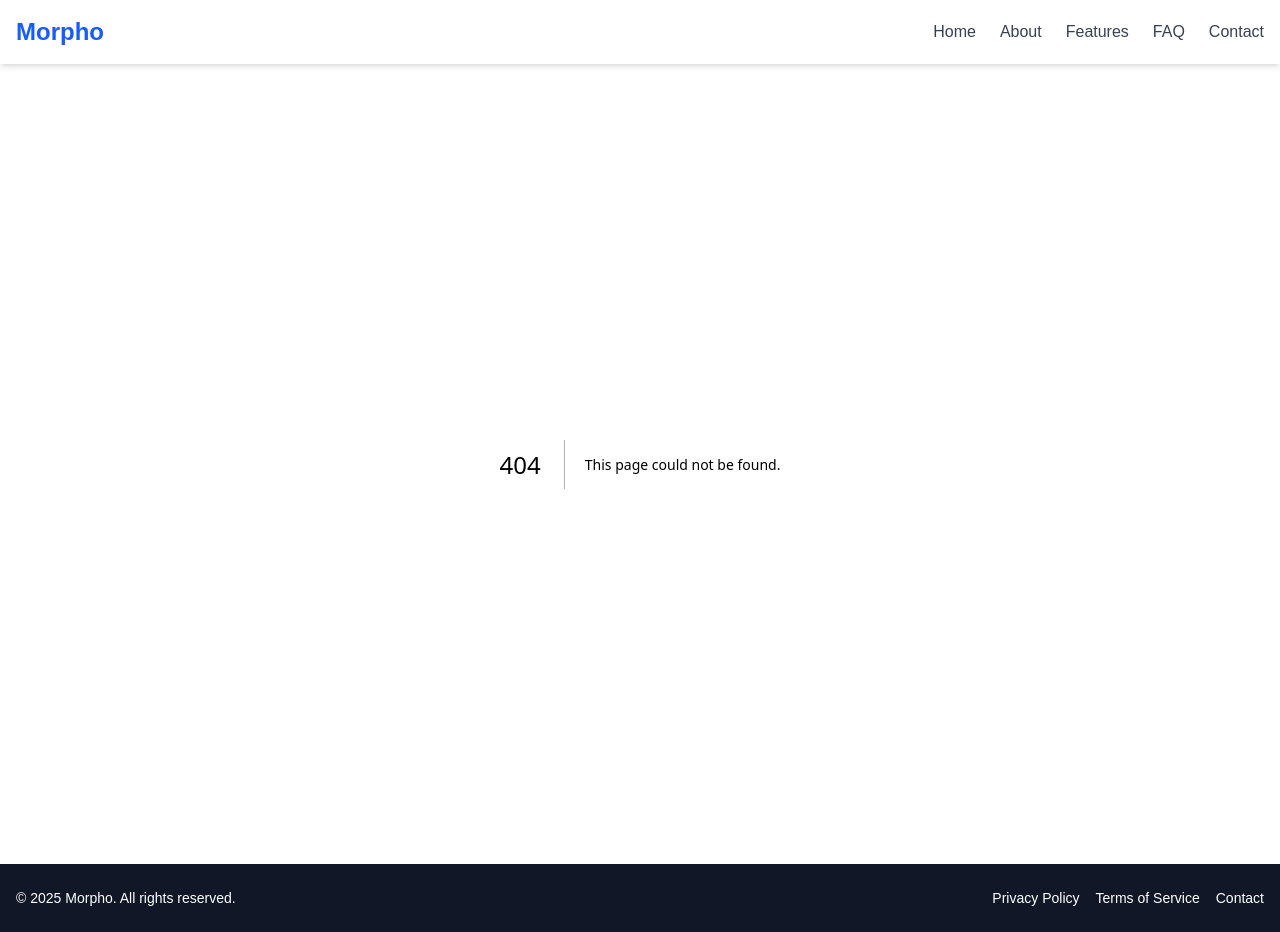
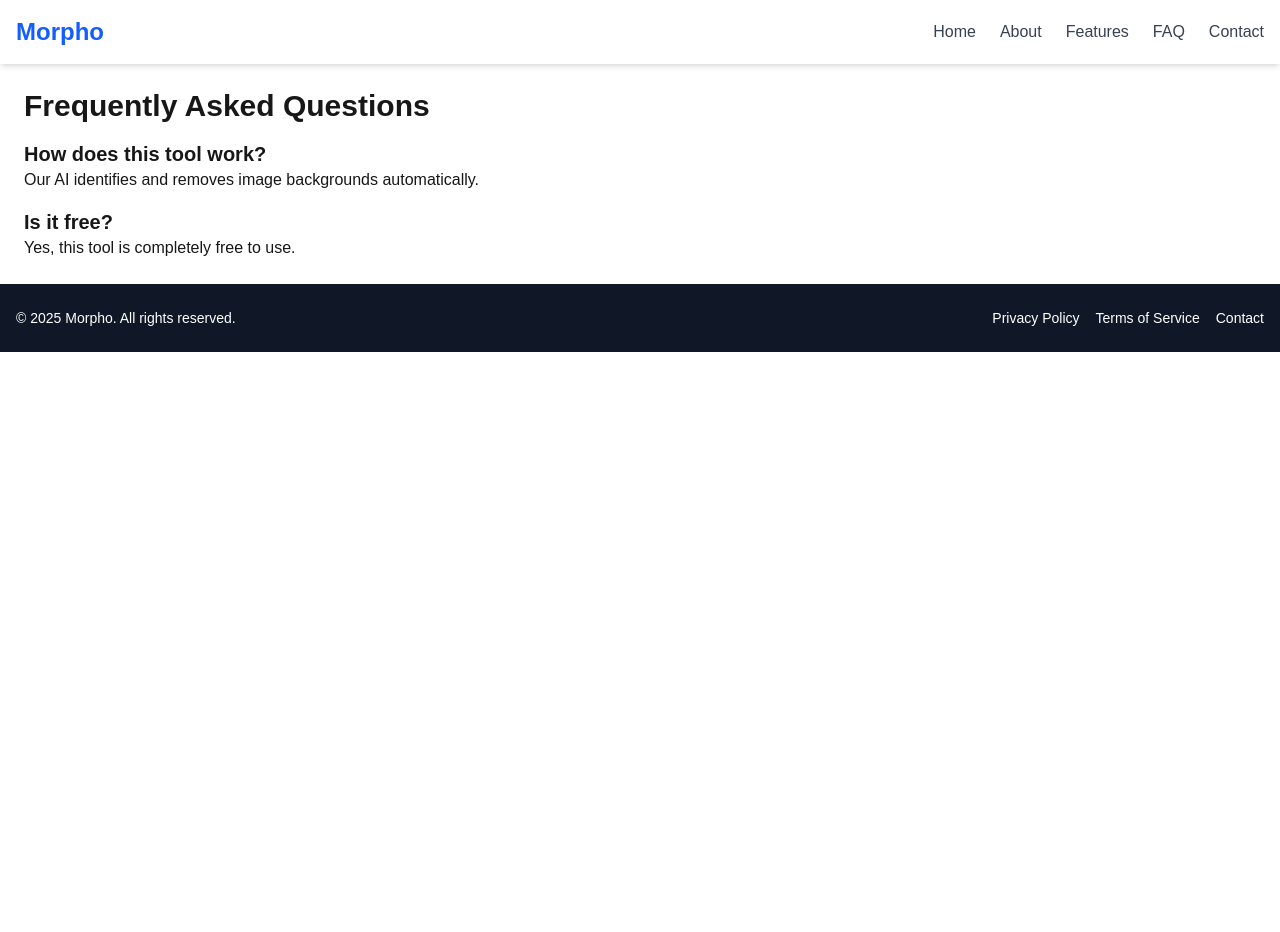
Before and after one commit to MR-SHIV-SHARMA/shavi, a Next.js app: page /faq in a window 1280 px wide. Before the commit this address had no page. After the commit the page ends 800 px from the top, so only its background shows below. Built offline with nearby package versions, Linux system fonts and the light colour scheme.

Commit message:
add About, Contact, FAQ, and Features pages with corresponding components

```diff
--- /dev/null
+++ b/src/app/about/page.jsx
@@ -0,0 +1,5 @@
+import About from "@/components/About";
+
+export default function AboutPage() {
+  return <About />;
+}
--- /dev/null
+++ b/src/app/contact/page.jsx
@@ -0,0 +1,5 @@
+import Contact from "@/components/Contact";
+
+export default function ContactPage() {
+  return <Contact />;
+}
--- /dev/null
+++ b/src/app/faq/page.jsx
@@ -0,0 +1,5 @@
+import FAQ from "@/components/Faq";
+
+export default function FAQPage() {
+  return <FAQ />;
+}
--- /dev/null
+++ b/src/app/features/page.jsx
@@ -0,0 +1,5 @@
+import Features from "@/components/Features";
+
+export default function FeaturesPage() {
+  return <Features />;
+}
--- /dev/null
+++ b/src/components/About.jsx
@@ -0,0 +1,11 @@
+export default function About() {
+  return (
+    <div className="container mx-auto p-6">
+      <h1 className="text-3xl font-bold">About Image Background Remover</h1>
+      <p className="mt-4">
+        This tool allows you to remove image backgrounds effortlessly using
+        AI-powered algorithms.
+      </p>
+    </div>
+  );
+}
--- /dev/null
+++ b/src/components/Contact.jsx
@@ -0,0 +1,13 @@
+export default function Contact() {
+  return (
+    <div className="container mx-auto p-6">
+      <h1 className="text-3xl font-bold">Contact Us</h1>
+      <p className="mt-4">
+        For inquiries, please email us at{" "}
+        <a href="mailto:support@shavi.com" className="text-blue-600">
+          support@shavi.com
+        </a>
+      </p>
+    </div>
+  );
+}
--- /dev/null
+++ b/src/components/Faq.jsx
@@ -0,0 +1,15 @@
+export default function FAQ() {
+  return (
+    <div className="container mx-auto p-6">
+      <h1 className="text-3xl font-bold">Frequently Asked Questions</h1>
+      <div className="mt-4">
+        <h2 className="text-xl font-semibold">How does this tool work?</h2>
+        <p>Our AI identifies and removes image backgrounds automatically.</p>
+      </div>
+      <div className="mt-4">
+        <h2 className="text-xl font-semibold">Is it free?</h2>
+        <p>Yes, this tool is completely free to use.</p>
+      </div>
+    </div>
+  );
+}
--- /dev/null
+++ b/src/components/Features.jsx
@@ -0,0 +1,13 @@
+export default function Features() {
+  return (
+    <div className="container mx-auto p-6">
+      <h1 className="text-3xl font-bold">Features</h1>
+      <ul className="list-disc mt-4 ml-6">
+        <li>AI-Powered Background Removal</li>
+        <li>Supports Multiple Image Formats</li>
+        <li>Fast Processing Speed</li>
+        <li>Free to Use</li>
+      </ul>
+    </div>
+  );
+}
```
